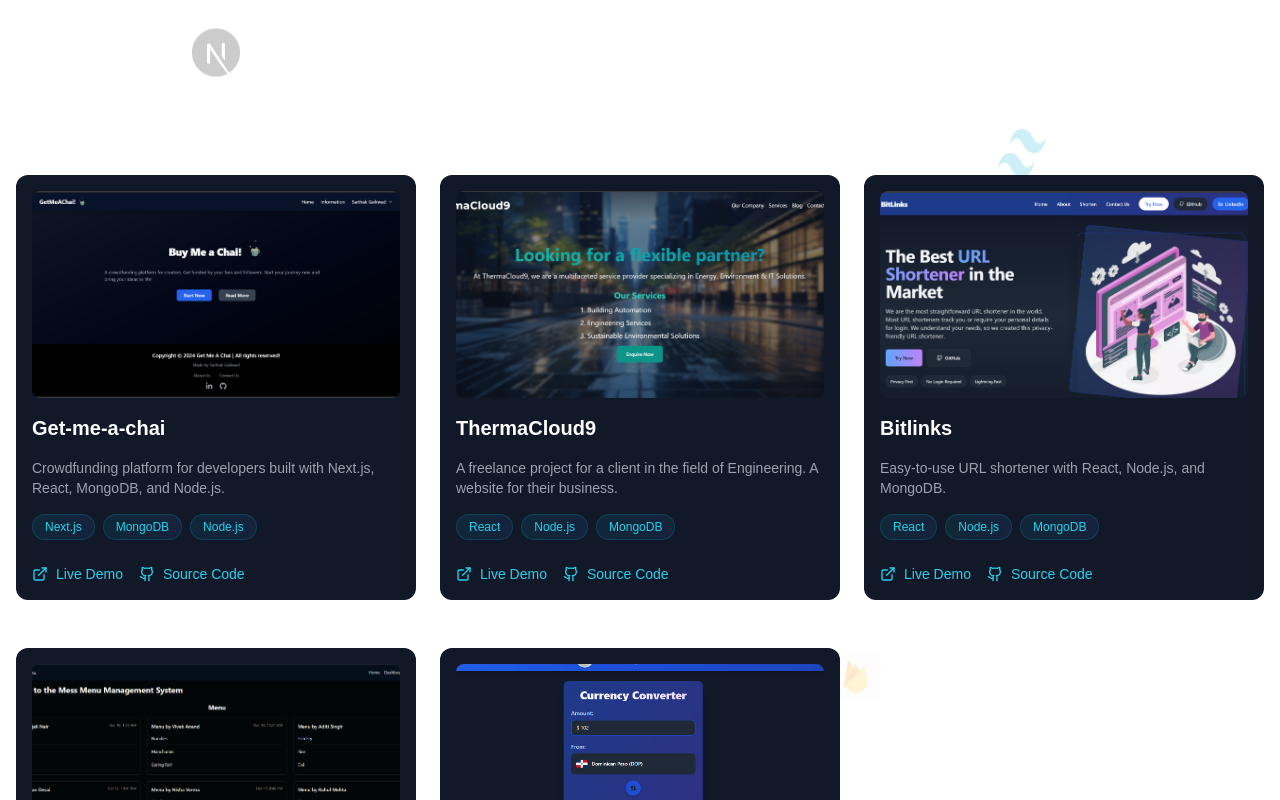
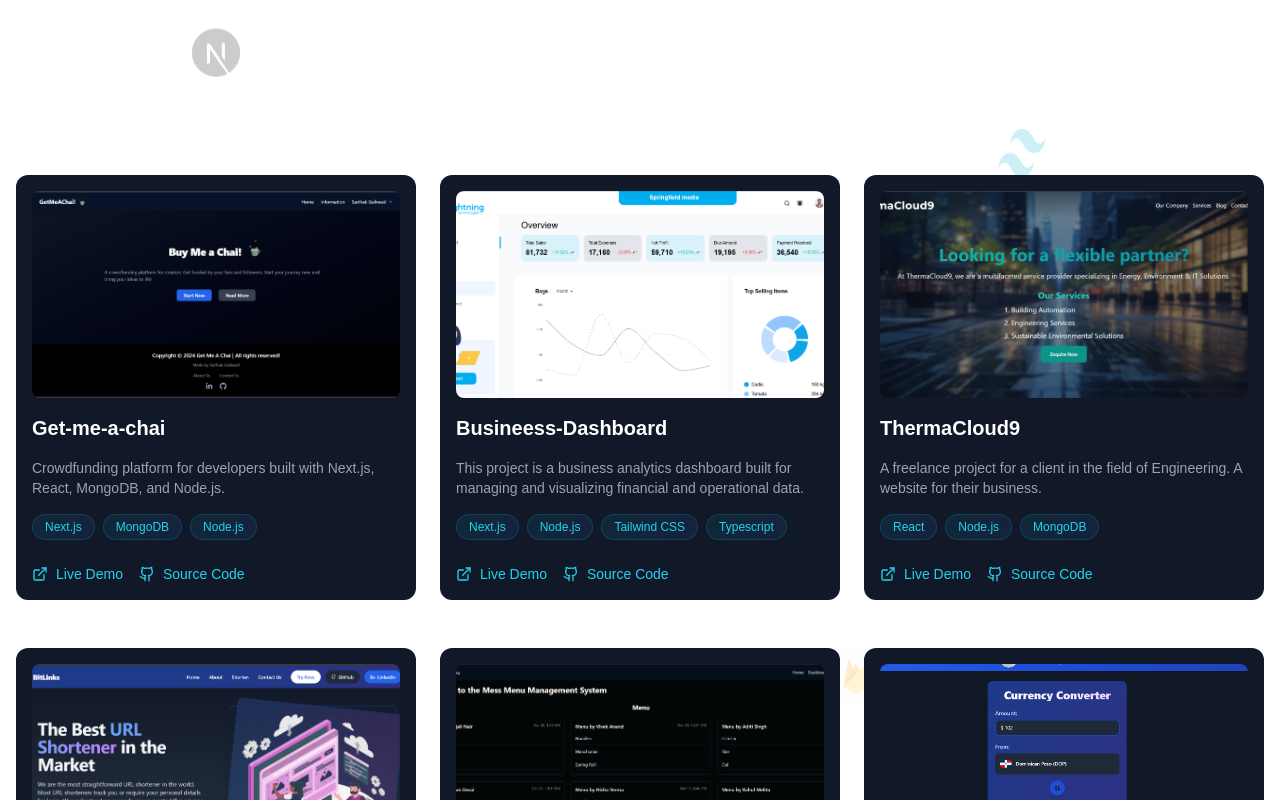
Before and after one commit to Sarthak5290/sarthak-next, a Next.js app: page / in a window 1280 px wide. Shown: the part 713-1513 px from the top of the page. Built offline with nearby package versions, Linux system fonts and the light colour scheme.

Commit message:
add Business Dashboard project to Projects.js

```diff
--- a/components/Projects.js
+++ b/components/Projects.js
@@ -116,7 +116,16 @@
       link: "https://get-me-a-chai-murex.vercel.app/",
       category: "fullstack",
     },
-
+    {
+      title: "Busineess-Dashboard",
+      description:
+        "This project is a business analytics dashboard built for managing and visualizing financial and operational data.",
+      imageSrc: "/projects/image6.png",
+      tech: ["Next.js", "Node.js", "Tailwind CSS", "Typescript"],
+      category: "frontend",
+      github: "https://github.com/Sarthak5290/currency-converter",
+      link: "https://business-dashboard-flax.vercel.app/",
+    },
     {
       title: "ThermaCloud9",
       description:
```
Also changed, not shown: public/projects/image6.png (added).
